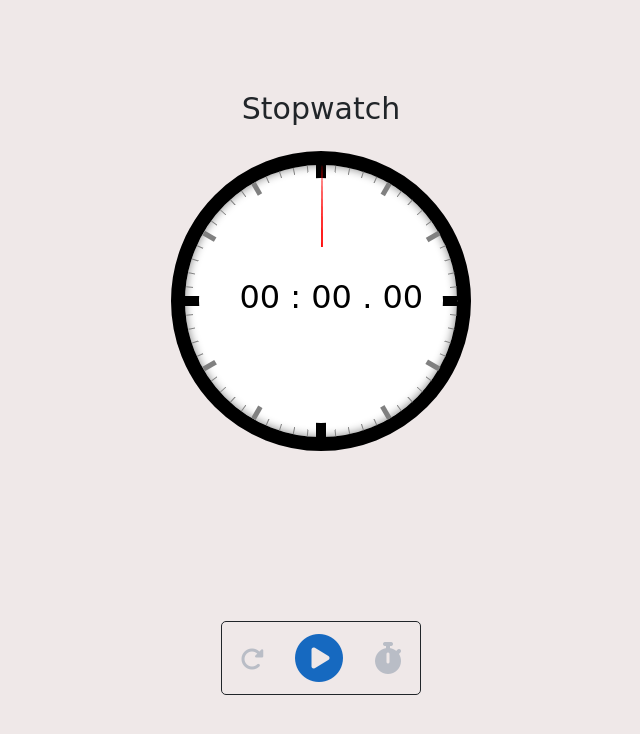
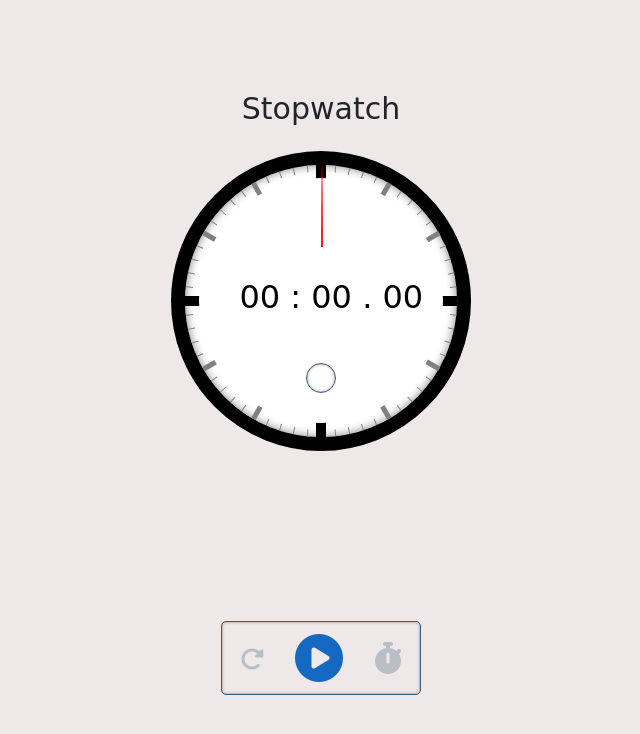
Before and after one commit to maurodoneda/stopWatchJS, a plain HTML site: page index.html in a window 1280 px wide. Shown: the whole page, without its empty margins (319-959 px from the left). Drawn offline with nearby package versions, Linux system fonts and the light colour scheme; a web font is replaced by a local one.

Commit message:
add lap counter and finshed styling

```diff
--- a/index.html
+++ b/index.html
@@ -52,9 +52,10 @@
 				<div class="marker two"></div>
 				<div class="marker four"></div>
 				<div class="marker five"></div>
-				<div class="innerCircle"></div>
-				<div id="pointer"></div>
-				<div id="minutes"></div>
+				<div class="innerCircle">
+                    <div class="lapCount"></div>
+                </div>
+				<div id="pointerSec"></div>
 
 				<div id="timer">
 					00 : 00 . 00
--- a/main.js
+++ b/main.js
@@ -35,6 +35,7 @@ resetButton.addEventListener("click", function () {
 		resetButton.style.opacity = 0.3;
         lapButton.style.opacity = 0.3;
         lapContainer.innerHTML = "";
+        lapCount.innerText = "";
         counter = 0;
 	} else {
 		throw new Error("Please pause the clock before reseting");
@@ -44,6 +45,7 @@ resetButton.addEventListener("click", function () {
 // Lap count button login
 
 let lapContainer = document.querySelector('.lapContainer');
+let lapCount = document.querySelector('.lapCount')
 let counter = 0;
 
 lapButton.addEventListener("click", function(){
@@ -57,6 +59,8 @@ lapButton.addEventListener("click", function(){
       </th>`;
 
     lapContainer.appendChild(el);
+    lapCount.innerText = counter;
+
 
 });
 
--- a/stopwatch.js
+++ b/stopwatch.js
@@ -8,7 +8,7 @@ class StopWatch {
 	interval;
 	isRunning = false;
 	displayTime = document.getElementById("timer");
-	pointer = document.getElementById("pointer");
+	pointer = document.getElementById("pointerSec");
 
 
 //Run the clock if it is not runnig and set an interval calling the upadate method of this class to start the counting on the watch
@@ -22,7 +22,7 @@ class StopWatch {
 		}
 	};
 
-// Puase the clock and clear the interval to stop the counting.
+// Pause the clock and clear the interval to stop the counting.
 
 	pauseClock = function(){
 		if(this.isRunning){
--- a/style.css
+++ b/style.css
@@ -109,12 +109,28 @@ header {
 	border-radius: 50%;
 	z-index: 3;
 	left: 5%;
-	top: 5%;
+    top: 5%;
+    justify-content: center;
+    align-items: center;
+    display: flex;
+
+}
+
+.lapCount{
+    position: absolute;
+    bottom: 30px;
+    width: 30px;
+    height: 30px;
+    border-radius: 50%;
+    border: solid 1px;
+    align-items: center;
+    text-align: center;
+    box-shadow: inset 0 0 3px gray;
 }
 
 /* Creating the seconds running pointer */
 
-#pointer {
+#pointerSec {
 	position: absolute;
 	width: 100%;
 	height: 100%;
@@ -127,6 +143,7 @@ header {
 	top: 0;
 	transform: rotate(0deg);
 }
+
 
 /* ----------------------------------------------------------------------------------------------- */
 
@@ -141,9 +158,10 @@ header {
     /* position: fixed; */
 	margin: 0 auto;
 	display: inline-block;
-	border: 1px solid;
+    border: 1px solid #3e5b79;
 	border-radius: 5px;
-	padding: 5px;
+    padding: 5px;
+    box-shadow: inset 0 0 3px grey;
 }
 
 /* Styling the incons buttons */
@@ -181,8 +199,7 @@ header {
     flex-direction: column;
     justify-content: start;
     align-items: center;
-
-
+    color: #3e5b79;
     overflow: auto;
 
 }
@@ -190,3 +207,9 @@ header {
 th{
     padding: 0 !important;
 }
+
+.lapCount{
+    color: #3e5b79;
+    margin: 0 auto;
+    padding: 2px;
+}
```
